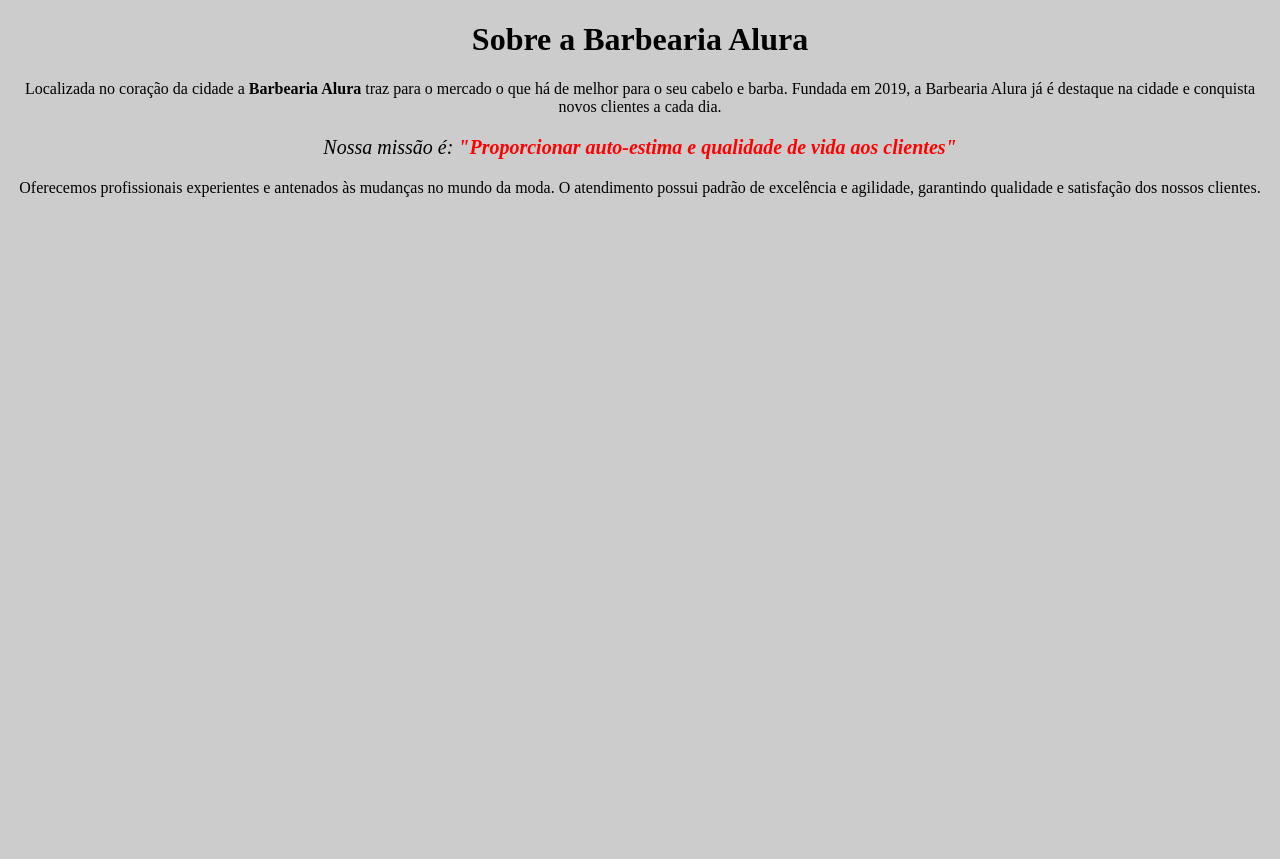
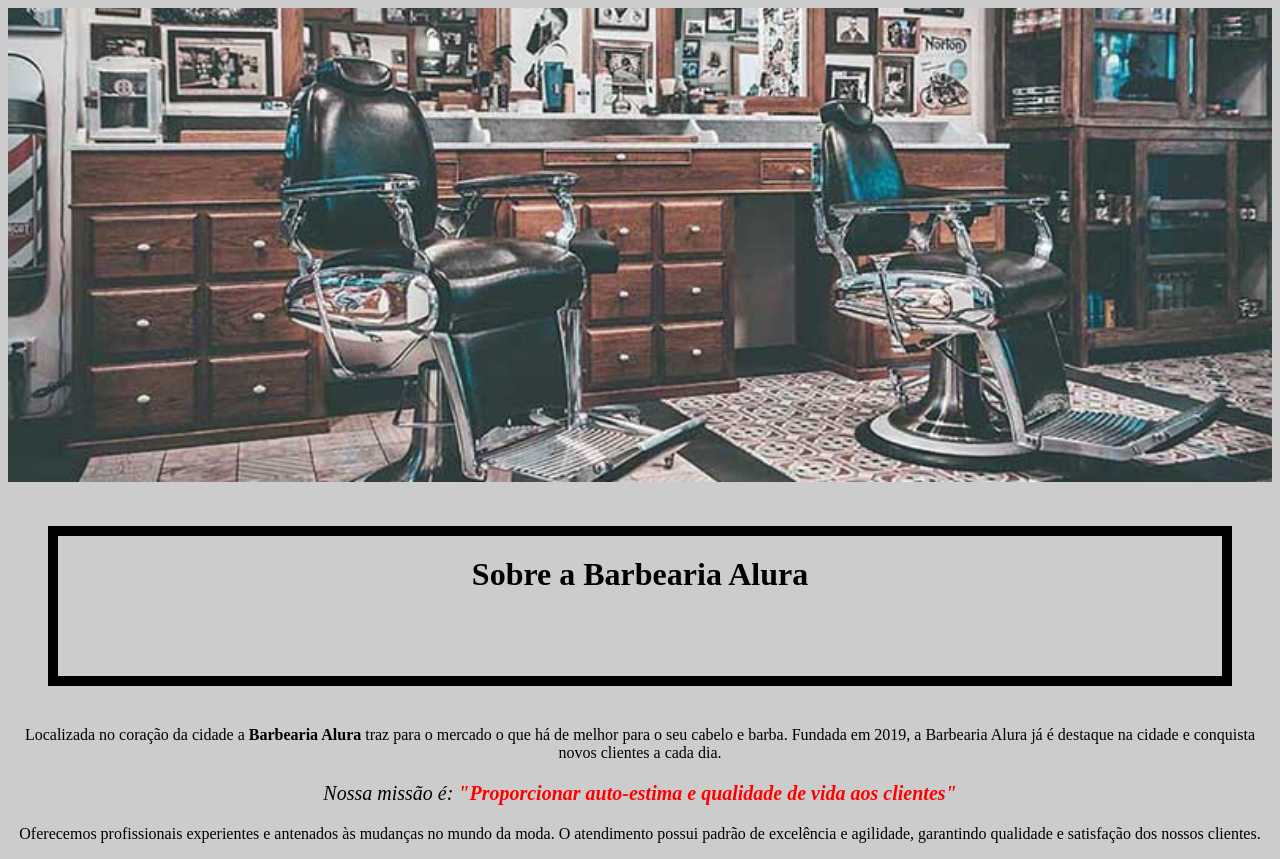
Before and after one commit to vitorconde/html5_parte1, a plain HTML site: page index.html in a window 1280 px wide. Before the commit the page ends 800 px from the top, so only its background shows below. Drawn offline with Linux system fonts and the light colour scheme.

Commit message:
Ajustando CSS para a imagem e criando bordas, margens, espacamentos

```diff
--- a/index.html
+++ b/index.html
@@ -1,6 +1,6 @@
 <!DOCTYPE html>
 <html lang="pt-br">
-    <head> <!-- Informações a se passar para o navegador ficam no head -->
+    <head> <!-- Informações a se passar para o navegador fica no head -->
         <meta charset="UTF-8"/>
         <title> Barbearia Alura </title>
         <link rel="stylesheet" href="style.css">
@@ -13,12 +13,14 @@
 
     </head>
     <body> <!-- Conteúdo a ser exibido na pagina fica no body -->
-        <h1 style=""> Sobre a Barbearia Alura </h1>
+        <img id="banner" src="banner.jpg"> <!-- tags de chamada externa não fecham-->
 
-        <p style="">Localizada no coração da cidade a <strong>Barbearia Alura</strong> traz para o mercado o que há de melhor para o seu cabelo e barba. Fundada em 2019, a Barbearia Alura já é destaque na cidade e conquista novos clientes a cada dia.</p>
+        <h1> Sobre a Barbearia Alura </h1>
 
-        <p id="missao" style=""><em>Nossa missão é: <strong>"Proporcionar auto-estima e qualidade de vida aos clientes"</strong></em></p>
+        <p>Localizada no coração da cidade a <strong>Barbearia Alura</strong> traz para o mercado o que há de melhor para o seu cabelo e barba. Fundada em 2019, a Barbearia Alura já é destaque na cidade e conquista novos clientes a cada dia.</p>
 
-        <p style="">Oferecemos profissionais experientes e antenados às mudanças no mundo da moda. O atendimento possui padrão de excelência e agilidade, garantindo qualidade e satisfação dos nossos clientes.</p>
+        <p id="missao"><em>Nossa missão é: <strong>"Proporcionar auto-estima e qualidade de vida aos clientes"</strong></em></p>
+
+        <p>Oferecemos profissionais experientes e antenados às mudanças no mundo da moda. O atendimento possui padrão de excelência e agilidade, garantindo qualidade e satisfação dos nossos clientes.</p>
     </body>
 </html>
--- a/style.css
+++ b/style.css
@@ -2,8 +2,16 @@ body {
     background: #CCCCCC;
 }
 
+#banner {
+    width: 100%;
+}
+
 h1 {
     text-align: center;
+    height: 100px;
+    border: 10px solid #000000;
+    padding: 20px;
+    margin: 40px;
 }
 
 p {
```
